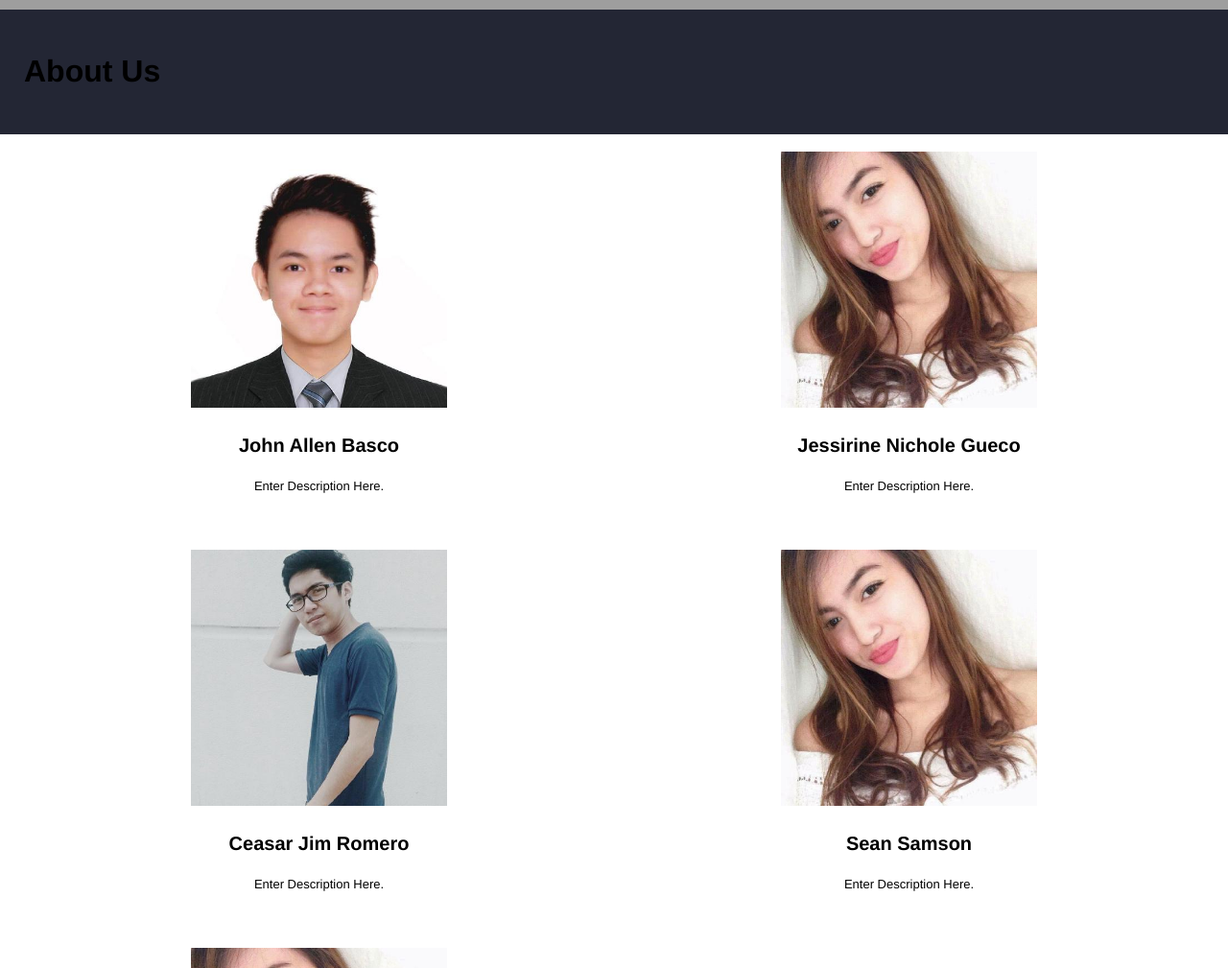
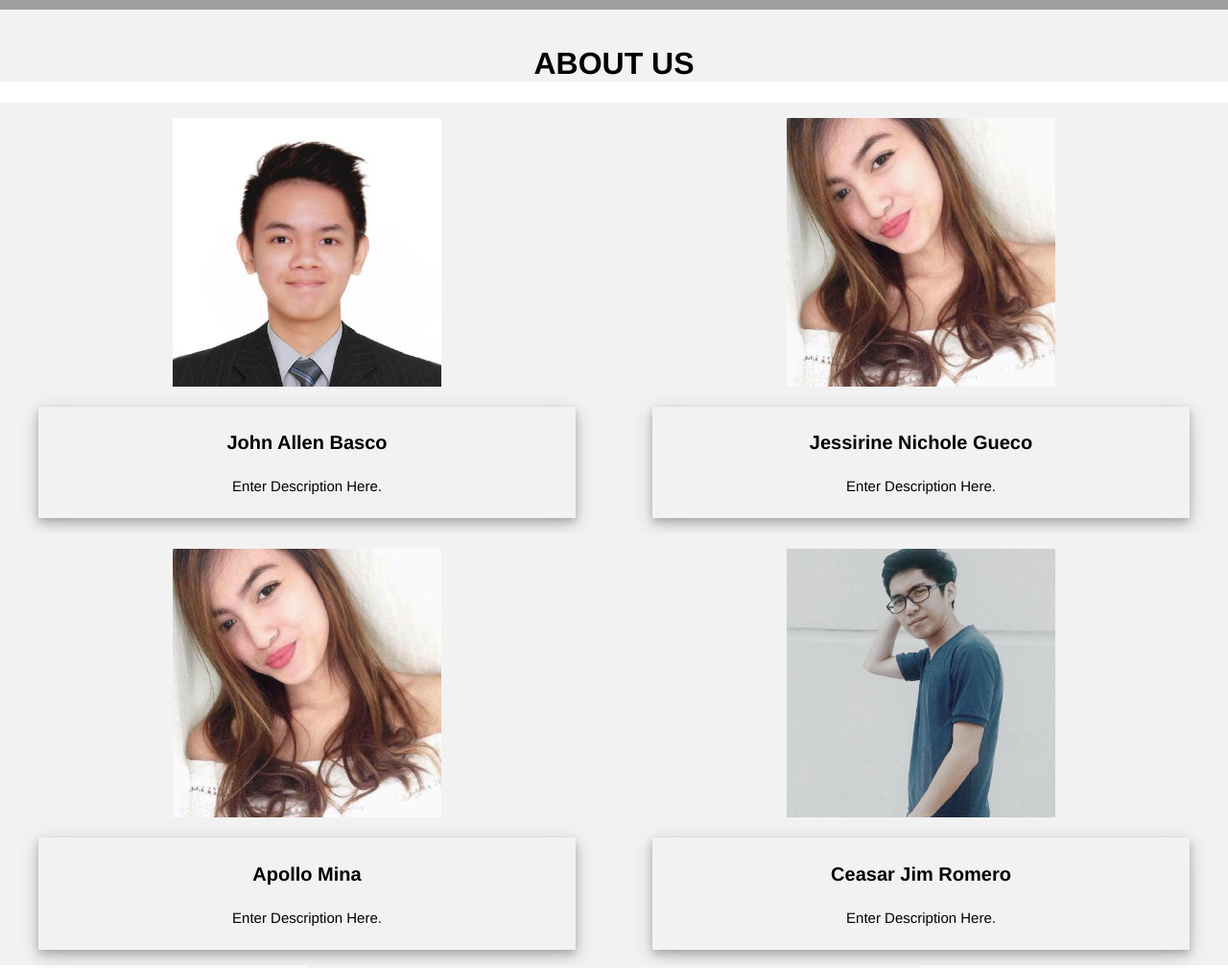
Before and after one commit to pkuser2/WebTech-LongTermProject, a plain HTML site: page Website/index.html in a window 1280 px wide. Shown: the part 840-1849 px from the top of the page at 96% size. Drawn offline with Linux system fonts and the light colour scheme; grey boxes are pictures that could not be loaded.

Commit message:
Changed and edited the about sesction

```diff
--- a/Website/css/style.css
+++ b/Website/css/style.css
@@ -39,54 +39,73 @@ nav ul{
 }
 
 .subSection{
-  height:100%;
+  height:auto;
   background-color: #232634;
-  padding-left: 25px;
-  padding-top: 25px;
-  padding-right: 25px;
-  padding-bottom: 25px;
-  background-size: cover;
-  background-repeat: no-repeat;
-  background-position: center;
-  background-attachment: fixed;
-}
-.subSection1{
-  height:100%;
-  background-color: #232634;
-  color:#A8FFF2;
-  padding-left: 25px;
-  padding-top: 25px;
-  padding-right: 25px;
-  padding-bottom: 25px;
   background-size: cover;
   background-repeat: no-repeat;
   background-position: center;
   background-attachment: fixed;
 }
 
+#AboutSection{
+  height:100%;
+  background-color: #f2f2f2;
+  color:#A8FFF2;
+  background-size: cover;
+  background-repeat: no-repeat;
+  background-position: center;
+  background-attachment: fixed;
+}
+
+#AboutSection h1{
+  margin-top: 0;
+  padding-top: 3%;
+  text-align: center;
+  color: #000000;
+}
+
 .about{
   float: left;
   width:50%;
+  background-color: #f2f2f2;
 }
 
 .about img{
   width: 50%;
   padding: 0 25% 0 25%;
-  margin-top: 5%;
+  margin-bottom: 3%;
 }
 
 .about h1{
-  padding-top: 10px;
   text-align: center;
   font-size: 20px;
   color: #000000;
 }
 
+.about figcaption{
+  padding-top: 10px;
+  padding-bottom: 10px;
+  box-shadow: 0 4px 8px 0 rgba(0, 0, 0, 0.2), 0 6px 20px 0 rgba(0, 0, 0, 0.19);
+}
+
 .about p{
   padding-top: 10px;
   text-align: center;
-  font-size: 13px;
+  font-size: 15px;
   color: #000000;
+}
+
+.about:last-child{
+  clear: both;
+  width:50%;
+  margin: 0 25% 0 25%;
+  background-color: #f2f2f2;
+}
+
+.about:last-child img{
+  width: 50%;
+  padding: 0 25% 0 25%;
+  margin-bottom: 3%;
 }
 
 .PrelimSectOne{
--- a/Website/index.html
+++ b/Website/index.html
@@ -29,7 +29,7 @@
       </div>
 
     <div id="AboutSection" class="subSection">
-         <h1>About Us</h1>
+         <h1>ABOUT US</h1>
 
             <div class="about Allen">
                 <figure>
@@ -46,6 +46,16 @@
                     <img class="image_aboutUs" src="images/members/Gueco.jpg">
                         <figcaption>
                             <h1>Jessirine Nichole Gueco</h1>
+                            <p>Enter Description Here.</p>
+                        </figcaption>
+                </figure>
+            </div>
+
+            <div class="about Apollo">
+                <figure>
+                    <img class="image_aboutUs" src="images/members/Gueco.jpg">
+                        <figcaption>
+                            <h1>Apollo Mina</h1>
                             <p>Enter Description Here.</p>
                         </figcaption>
                 </figure>
@@ -70,17 +80,6 @@
                         </figcaption>
                 </figure>
             </div>
-
-            <div class="about Apollo">
-                <figure>
-                    <img class="image_aboutUs" src="images/members/Gueco.jpg">
-                        <figcaption>
-                            <h1>Apollo Mina</h1>
-                            <p>Enter Description Here.</p>
-                        </figcaption>
-                </figure>
-            </div>
-
     </div>
 
 
```
